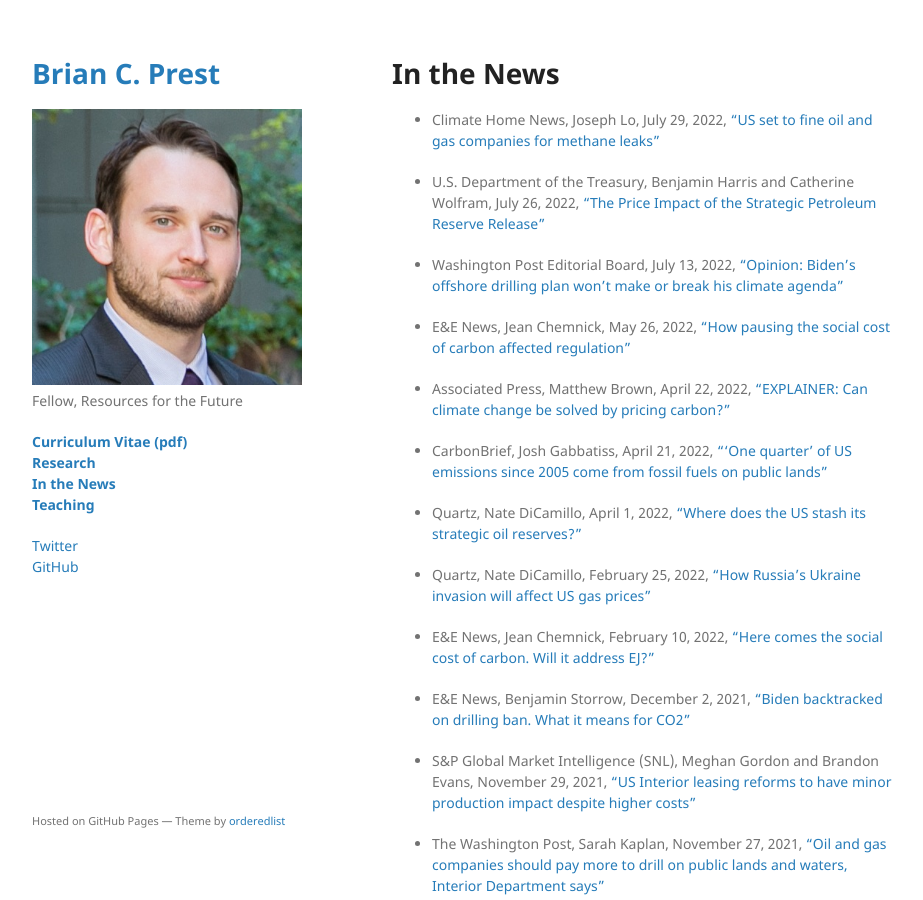
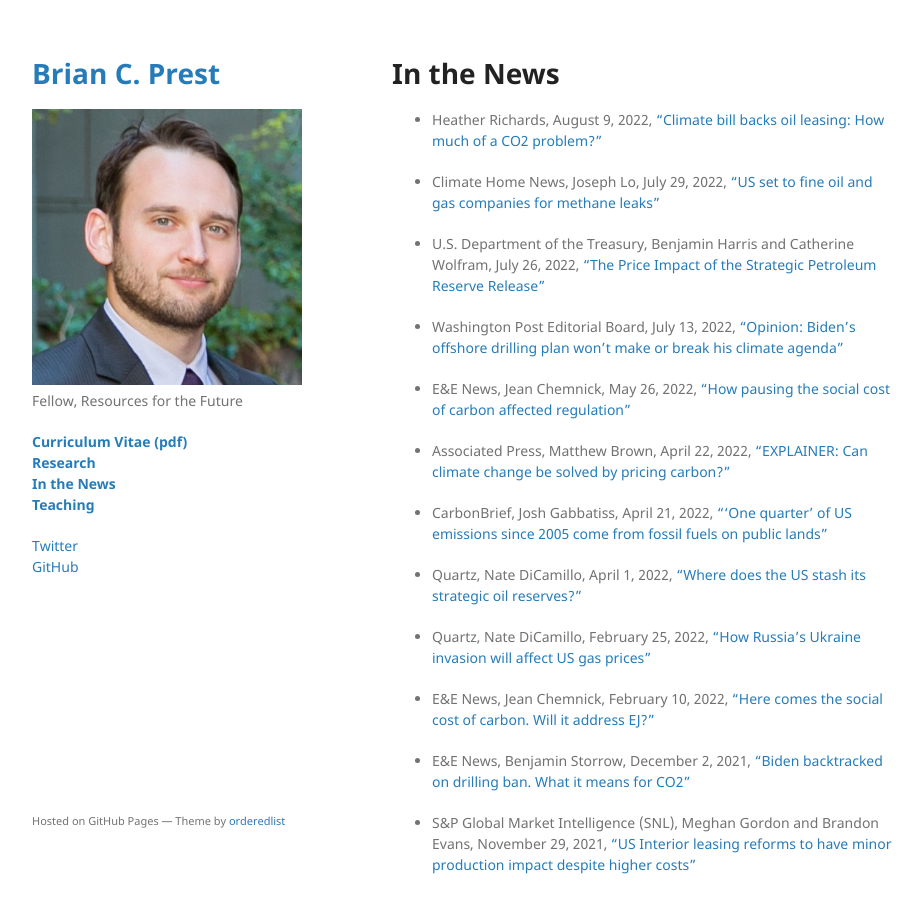
Before and after one commit to bprest/bprest.github.io, a Jekyll site: the page built from in-the-news.md, in a window 1280 px wide and 900 px high. Shown: the whole window, without its empty margins (178-1101 px from the left). Built offline with Jekyll 4.4.1, drawn with Linux system fonts in a browser that asks for light colours; our own code applies the rules of GitHub Pages for plain Markdown files.

Commit message:
leasing story

```diff
--- a/in-the-news.md
+++ b/in-the-news.md
@@ -3,6 +3,8 @@ layout: default
 ---
 
 # In the News
+
+* Heather Richards, August 9, 2022, ["Climate bill backs oil leasing: How much of a CO2 problem?"](https://subscriber.politicopro.com/article/eenews/2022/08/09/climate-bill-backs-oil-leasing-how-much-of-a-co2-problem-00050335)
 
 * Climate Home News, Joseph Lo, July 29, 2022, ["US set to fine oil and gas companies for methane leaks"](https://climatechangenews.com/2022/07/29/us-set-to-fine-oil-and-gas-companies-for-methane-leaks/)
 
```
